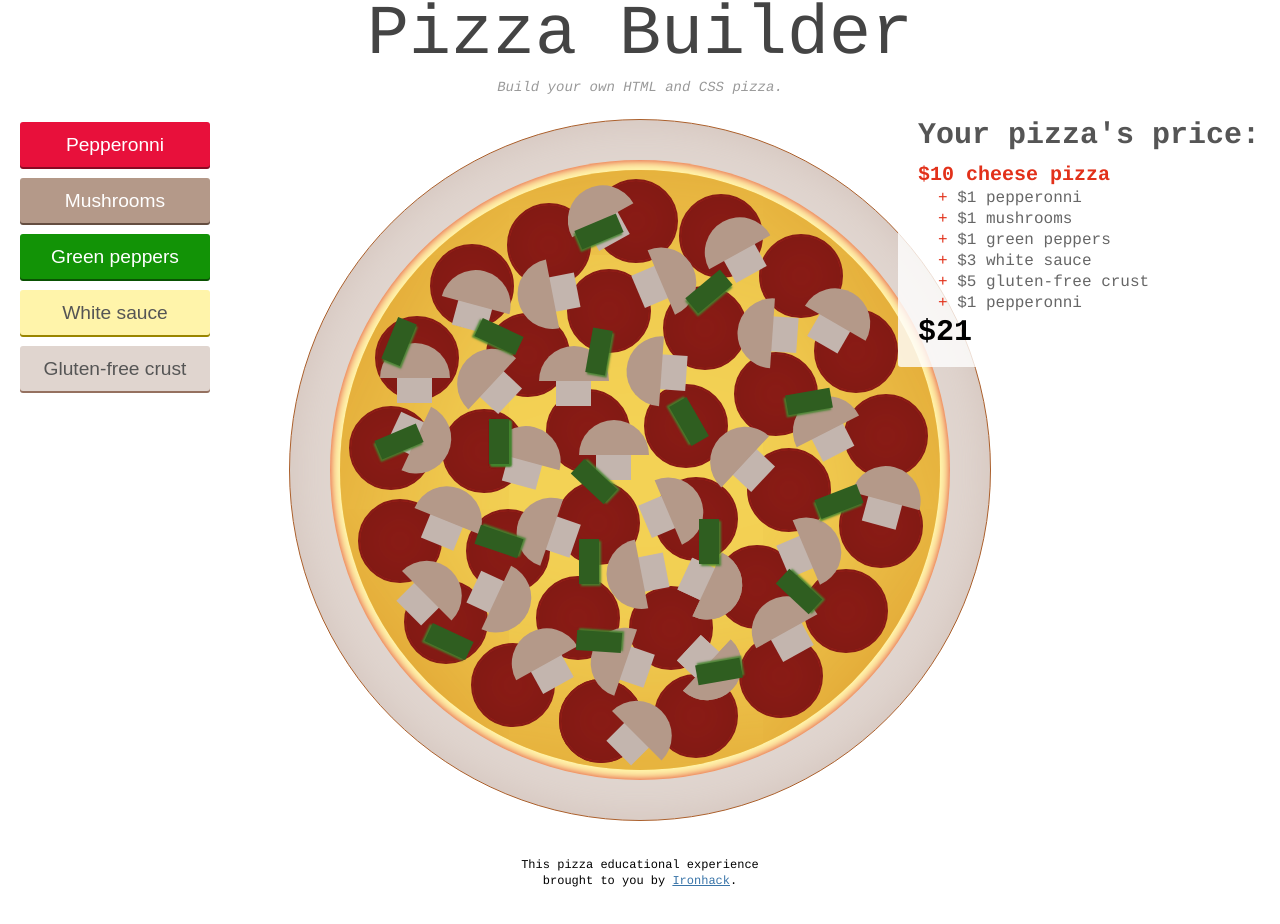
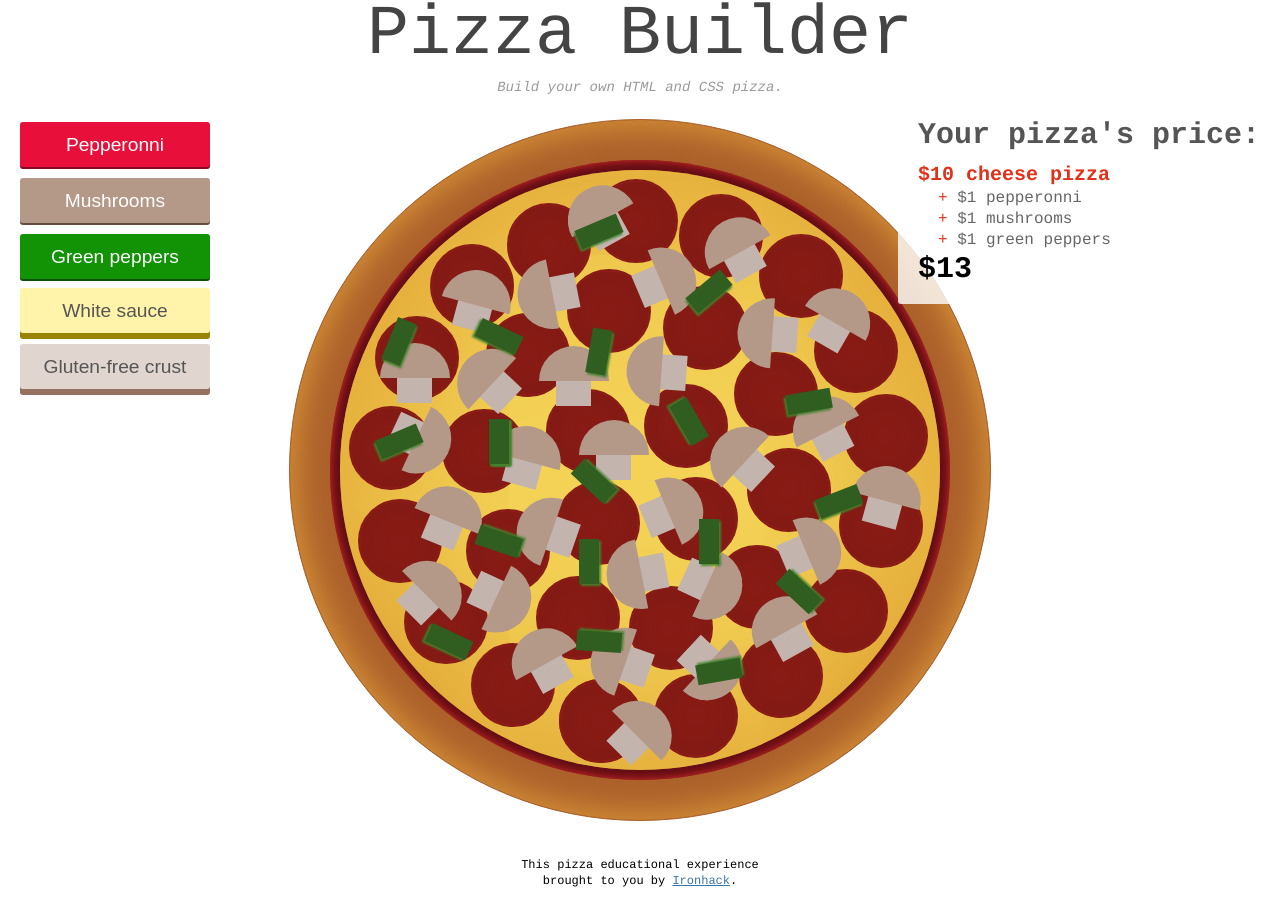
Before and after one commit to ironhack-labs/lab-dom-pizza-builder, a plain HTML site: page starter-code/index.html in a window 1280 px wide. Drawn offline with Linux system fonts and the light colour scheme.

Commit message:
All working

```diff
--- a/starter-code/index.html
+++ b/starter-code/index.html
@@ -26,10 +26,10 @@
           <button class="btn btn-green-peppers active">Green peppers</button>
         </li>
         <li>
-          <button class="btn btn-sauce active">White sauce</button>
+          <button class="btn btn-sauce ">White sauce</button>
         </li>
         <li>
-          <button class="btn btn-crust active">Gluten-free crust</button>
+          <button class="btn btn-crust ">Gluten-free crust</button>
         </li>
       </ul>
     </div>
--- a/starter-code/pizza.js
+++ b/starter-code/pizza.js
@@ -73,7 +73,7 @@ function renderGreenPeppers() {
 function renderWhiteSauce() {
   // Iteration 2: add/remove the class "sauce-white" of `<section class="sauce">`
   document.querySelectorAll('.sauce').forEach(element => {
-    if(!state.whiteSauce) {
+    if(state.whiteSauce) {
       element.classList.add('sauce-white')
     } else {
       element.classList.remove('sauce-white')
@@ -84,7 +84,7 @@ function renderWhiteSauce() {
 function renderGlutenFreeCrust() {
   // Iteration 2: add/remove the class "crust-gluten-free" of `<section class="crust">`
   document.querySelectorAll('.crust').forEach(element => {
-    if(!state.glutenFreeCrust) {
+    if(state.glutenFreeCrust) {
       element.classList.add('crust-gluten-free')
     } else {
       element.classList.remove('crust-gluten-free')
@@ -94,10 +94,10 @@ function renderGlutenFreeCrust() {
 
 function renderButtons(e) {
   // Iteration 3: add/remove the class "active" of each `<button class="btn">`
+  //it works lite a toggle function now.
 
 if(e) {
   let element = e.target
-
   if(element.className.includes('active')) {
     element.classList.remove('active')
   } else {
@@ -137,27 +137,25 @@ function renderPrice() {
   //   glutenFreeCrust: false
   // }
 
-//does work on a single item
-  let initialHTML = priceUl.innerHTML;
-  if(state.pepperonni && !priceUl.innerHTML.includes('<li>$1 pepperonni</li>')) {
-    priceUl.innerHTML += '<li>$1 pepperonni</li>'
-  } else if(!state.pepperonni) {
-    priceUl.innerHTML = initialHTML.split('<li>$1 pepperonni</li>').join('')
+  let sum = basePrice;
+  priceUl.innerHTML = "";
+
+  for(let key in state) {
+    if(state[key]) {
+      let newLi = document.createElement('li');
+      newLi.innerText = `$${ingredients[key].price} ${ingredients[key].name}`;
+      priceUl.appendChild(newLi);
+
+      sum += ingredients[key].price;
+      priceTotal.innerHTML = `$${sum}`
+    } else {
+      //if nothing is selected then previous condition will never be true
+      //so it will never have a chance to rerender the price
+      //if we remove the last item
+      priceTotal.innerHTML = `$${sum}`
+
+    }
   }
-
-//NOT working on a larger scale
-
-  // for(key in state) {
-  //   let currentItem = `<li>$${ingredients[key].price} ${ingredients[key].name}</li>`;
-  //   if (state[key] && !priceUl.innerHTML.includes(currentItem)) {
-  //     console.log(`Adding ${ingredients[key].name} => ${currentItem}`);
-  //     priceUl.innerHTML += currentItem
-  //   } else if (!state[key]) {
-  //     console.log(`Removing ${ingredients[key].name} => ${currentItem}`);
-  //     priceUl.innerHTML = initialHTML.split(currentItem).join('')
-  //   }
-
-  // }
 
 
 }
```
